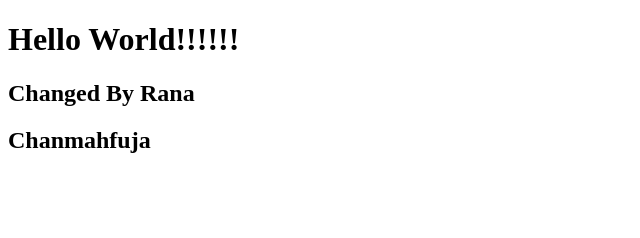
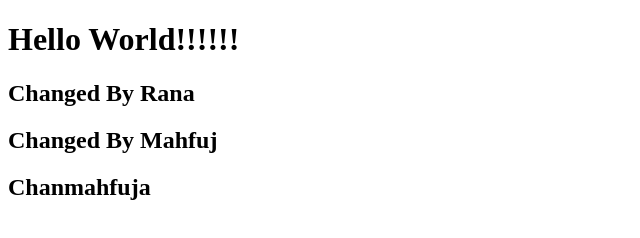
Before and after one commit to IamFreak10/co-op-test, a plain HTML site: page index.html in a window 1280 px wide. Shown: the whole page, without its empty margins (0-640 px from the left). Drawn offline with Linux system fonts and the light colour scheme.

Commit message:
Update index.html

```diff
--- a/index.html
+++ b/index.html
@@ -8,6 +8,7 @@
 <body>
     <h1>Hello World!!!!!!</h1>
     <h2>Changed By Rana</h2>
+      <h2>Changed By Mahfuj</h2>
       <h2>Chanmahfuja</h2>
 </body>
 </html>
```
